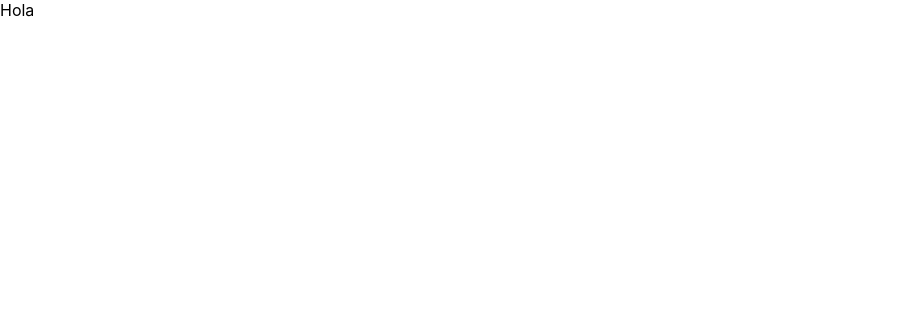
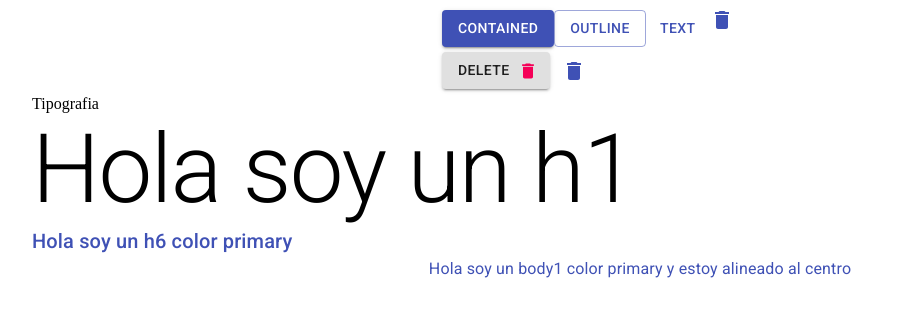
Before and after one commit to alfredomtzg/React-and-Material-UI, a React (Create React App) app: page / in a window 1280 px wide. Shown: the top 316 px of the page, without its empty margins (0-913 px from the left). Built offline with nearby package versions, Linux system fonts and the light colour scheme.

Commit message:
typography

```diff
--- a/public/index.html
+++ b/public/index.html
@@ -3,18 +3,18 @@
   <head>
     <meta charset="utf-8" />
     <link rel="icon" href="%PUBLIC_URL%/favicon.ico" />
-    <meta name="viewport" content="width=device-width, initial-scale=1" />
+    <!-- meta tag responsivo -->
+    <meta name="viewport" content="minimum-scale=1, initial-scale=1, width=device-width"/>
+    <!-- Font Roboto  -->
+    <link rel="stylesheet" href="https://fonts.googleapis.com/css?family=Roboto:300,400,500,700&display=swap" />
     <meta name="theme-color" content="#000000" />
-    <meta
-      name="description"
-      content="Web site created using create-react-app"
-    />
+    <meta name="description" content="Web site created using create-react-app"/>
     <link rel="apple-touch-icon" href="%PUBLIC_URL%/logo192.png" />
     <!--
       manifest.json provides metadata used when your web app is installed on a
       user's mobile device or desktop. See https://developers.google.com/web/fundamentals/web-app-manifest/
     -->
-    <link rel="manifest" href="%PUBLIC_URL%/manifest.json" />
+    <!-- <link rel="manifest" href="%PUBLIC_URL%/manifest.json" /> -->
     <!--
       Notice the use of %PUBLIC_URL% in the tags above.
       It will be replaced with the URL of the `public` folder during the build.
@@ -24,7 +24,7 @@
       work correctly both with client-side routing and a non-root public URL.
       Learn how to configure a non-root public URL by running `npm run build`.
     -->
-    <title>React App</title>
+    <title>material</title>
   </head>
   <body>
     <noscript>You need to enable JavaScript to run this app.</noscript>
--- a/src/App.jsx
+++ b/src/App.jsx
@@ -1,11 +1,47 @@
 import React from 'react';
-
+import { Button, Container, IconButton } from '@material-ui/core'
+import Typography from '@material-ui/core/Typography'
+import DeleteIcon from '@material-ui/icons/Delete'
 
 function App() {
   return (
-    <div >
-      Hola
-    </div>
+    <>
+      <Container maxWidth="xs">
+        <Button variant="contained" color="primary">
+          contained
+        </Button>
+
+        <Button variant="outlined" color="primary">
+          outline
+        </Button>
+
+        <Button variant="text" color="primary">
+          text
+        </Button>
+        <DeleteIcon color="primary"/>
+
+
+        <Button
+        variant="contained"
+        color="default"
+        endIcon ={<DeleteIcon color="secondary"/>} >
+          Delete
+        </Button>
+
+        <IconButton
+        aria-label="delete"
+        >
+          <DeleteIcon color="primary"/>
+        </IconButton>
+      </Container>
+      <Container maxWidth="lg" >
+        Tipografia
+        <Typography variant="h1" color="initial">Hola soy un h1</Typography>
+        <Typography variant="h6" color="primary">Hola soy un h6 color primary</Typography>
+        <Typography variant="body1" color="primary" align="center" >Hola soy un body1 color primary y estoy alineado al centro</Typography>
+
+      </Container>
+    </>
   );
 }
 
--- a/src/index.css
+++ /dev/null
@@ -1,13 +0,0 @@
-body {
-  margin: 0;
-  font-family: -apple-system, BlinkMacSystemFont, 'Segoe UI', 'Roboto', 'Oxygen',
-    'Ubuntu', 'Cantarell', 'Fira Sans', 'Droid Sans', 'Helvetica Neue',
-    sans-serif;
-  -webkit-font-smoothing: antialiased;
-  -moz-osx-font-smoothing: grayscale;
-}
-
-code {
-  font-family: source-code-pro, Menlo, Monaco, Consolas, 'Courier New',
-    monospace;
-}
--- a/src/index.js
+++ b/src/index.js
@@ -1,7 +1,6 @@
 import React from 'react';
 import ReactDOM from 'react-dom';
-import './index.css';
-import App from './App.jsx';
+import App from './App';
 
 ReactDOM.render(
   <React.StrictMode>
```
Also changed, not shown: src/Text.jsx (added, +7 -0 lines).
